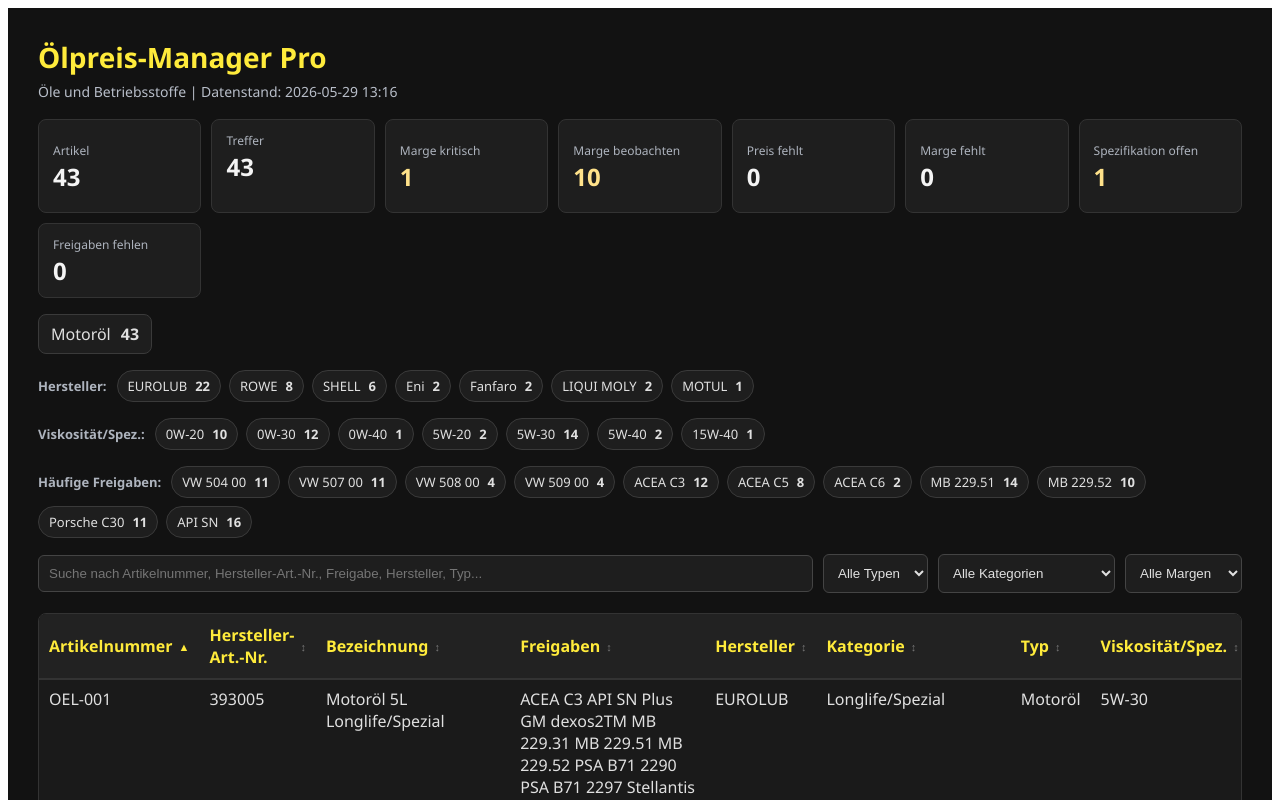
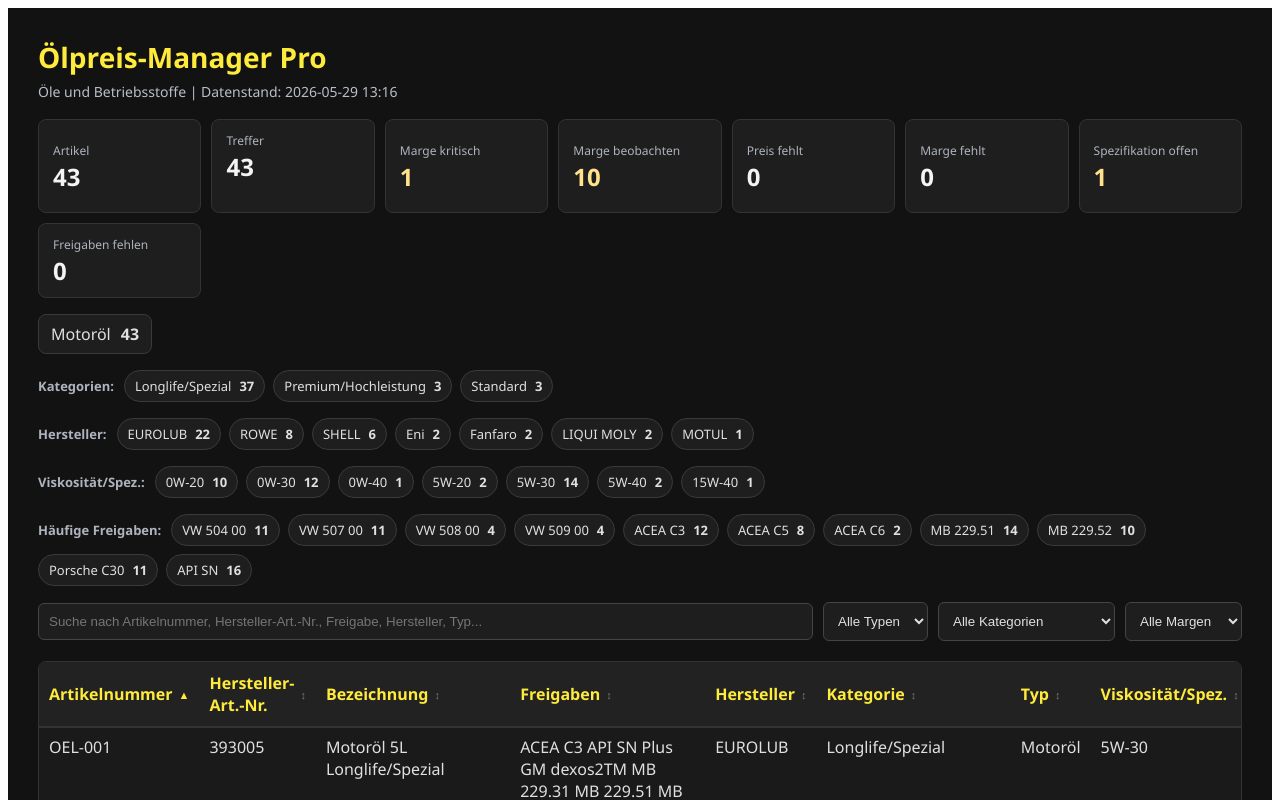
Before and after one commit to McLovin84de/Oelpreis-Manager-Pro, a React (Vite) app: page / in a window 1280 px wide. Shown: the top 800 px of the page. Built offline with nearby package versions, Linux system fonts and the light colour scheme.

Commit message:
UI: Kategorien als Schnellfilter anzeigen

```diff
--- a/src/App.jsx
+++ b/src/App.jsx
@@ -3,6 +3,7 @@ import Fuse from "fuse.js";
 
 const getDefaultFilters = () => ({ fluidTyp: "alle", kategorie: "alle", marge: "alle", issue: "alle" });
 const fluidTypeOrder = ["Motoröl", "Getriebeöl", "Kühlmittel", "Bremsflüssigkeit", "Sonstiges"];
+const kategorieOrder = ["Longlife/Spezial", "Premium/Hochleistung", "Standard"];
 const margeFilterLabels = {
   kritisch: "Marge unter 45 %",
   beobachten: "Marge 45 bis 59 %",
@@ -632,6 +633,17 @@ function App() {
   const fluidTypeCounts = fluidTypeOrder
     .map((type) => ({ type, count: data.daten.filter((oil) => oil.fluid_typ === type).length }))
     .filter((item) => item.count > 0);
+  const quickKategorieChips = kategorieOptions
+    .map((label) => ({
+      label,
+      count: data.daten.filter((oil) => oil.kategorie === label).length,
+    }))
+    .sort((a, b) => {
+      const indexA = kategorieOrder.indexOf(a.label);
+      const indexB = kategorieOrder.indexOf(b.label);
+      if (indexA !== -1 || indexB !== -1) return (indexA === -1 ? 999 : indexA) - (indexB === -1 ? 999 : indexB);
+      return collator.compare(a.label, b.label);
+    });
   const quickFreigabeChips = quickFreigabeCandidates
     .map((chip) => ({
       ...chip,
@@ -666,6 +678,11 @@ function App() {
   const applyFluidTypeFilter = (fluidTyp) => {
     setSearch("");
     setFilters({ ...getDefaultFilters(), fluidTyp });
+  };
+
+  const applyKategorieFilter = (kategorie) => {
+    setSearch("");
+    setFilters({ ...getDefaultFilters(), kategorie });
   };
 
   const applyQuickSearch = (query) => {
@@ -799,6 +816,24 @@ function App() {
             >
               <span>{type}</span>
               <strong>{count}</strong>
+            </button>
+          ))}
+        </div>
+      ) : null}
+
+      {quickKategorieChips.length > 0 ? (
+        <div style={styles.quickFilterRow}>
+          <span style={styles.quickFilterLabel}>Kategorien:</span>
+          {quickKategorieChips.map((chip) => (
+            <button
+              key={chip.label}
+              type="button"
+              onClick={() => applyKategorieFilter(chip.label)}
+              style={{ ...styles.quickFilterButton, ...(filters.kategorie === chip.label ? styles.quickFilterButtonActive : null) }}
+              title={`${chip.label} anzeigen`}
+            >
+              <span>{chip.label}</span>
+              <strong>{chip.count}</strong>
             </button>
           ))}
         </div>
```
Also changed, not shown: 1 other file (tests, documents, lock files or other folders).
